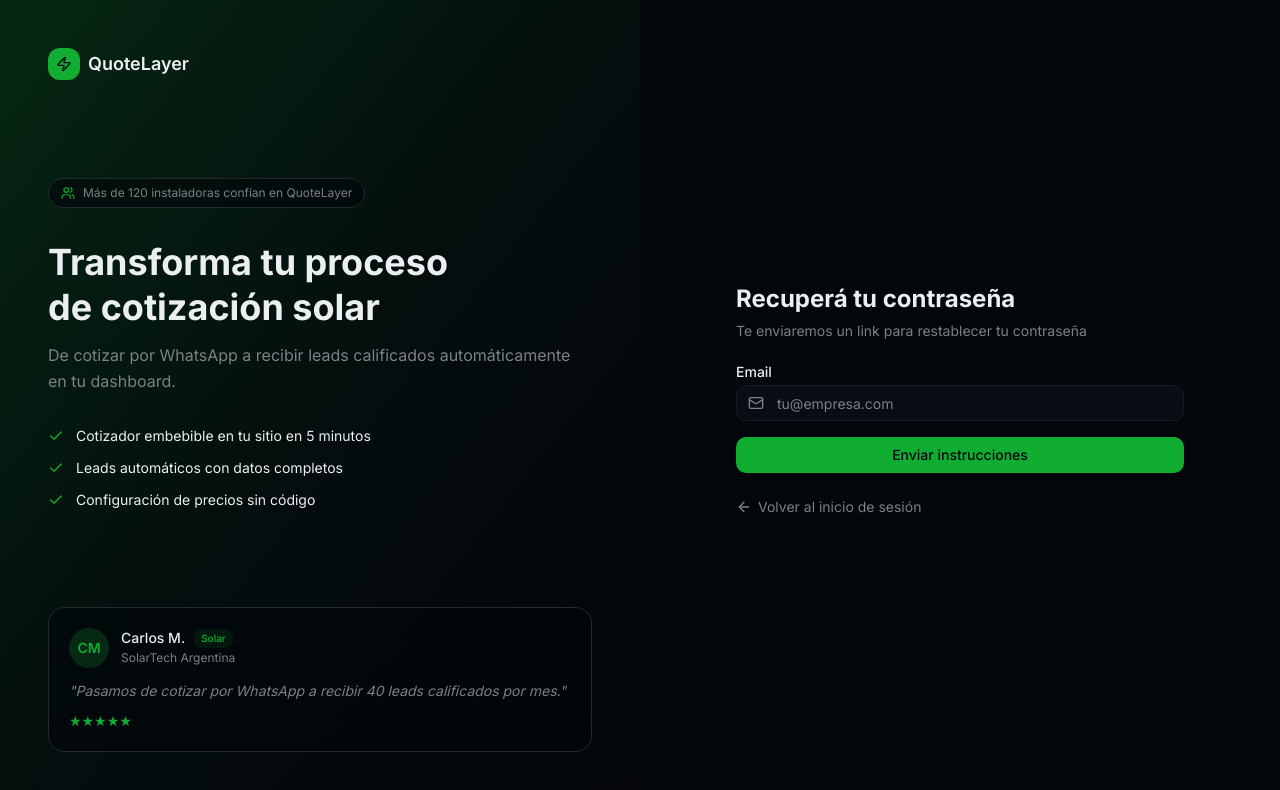
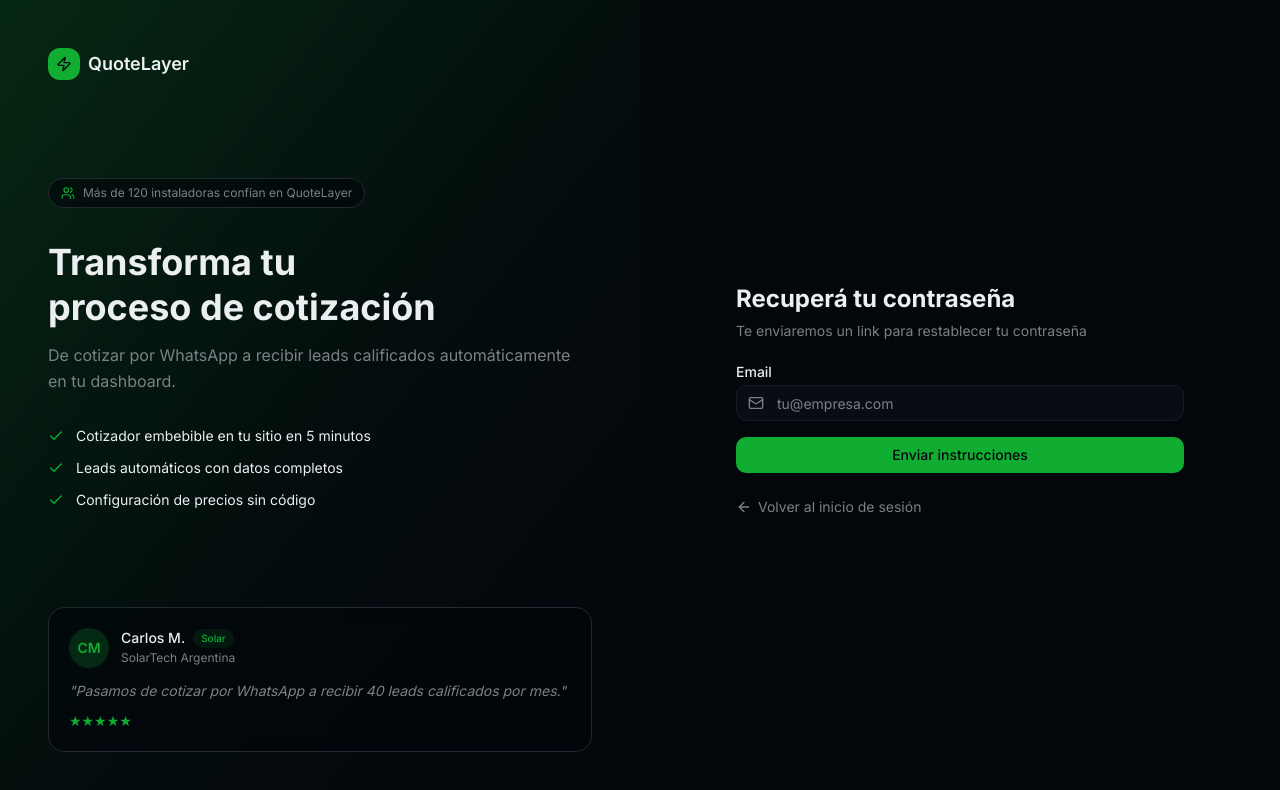
Before and after one commit to DanielFerreiro01/quote-layer, a Next.js app: page /forgot-password in a window 1280 px wide. Shown: the top 790 px of the page. Built offline with nearby package versions, Linux system fonts and the light colour scheme.

Commit message:
fix: update headline text in auth layout
Updated headline for clarity and conciseness

Co-authored-by: Daniel Ferreiro <104024359+DanielFerreiro01@users.noreply.github.com>

```diff
--- a/app/(auth)/layout.tsx
+++ b/app/(auth)/layout.tsx
@@ -32,7 +32,7 @@ export default function AuthLayout({
           {/* Headline */}
           <div className="flex flex-col gap-3">
             <h1 className="text-balance text-4xl font-bold leading-tight text-foreground">
-              Transforma tu proceso de cotización solar
+              Transforma tu proceso de cotización
             </h1>
             <p className="text-pretty text-base leading-relaxed text-muted-foreground">
               De cotizar por WhatsApp a recibir leads calificados
```
